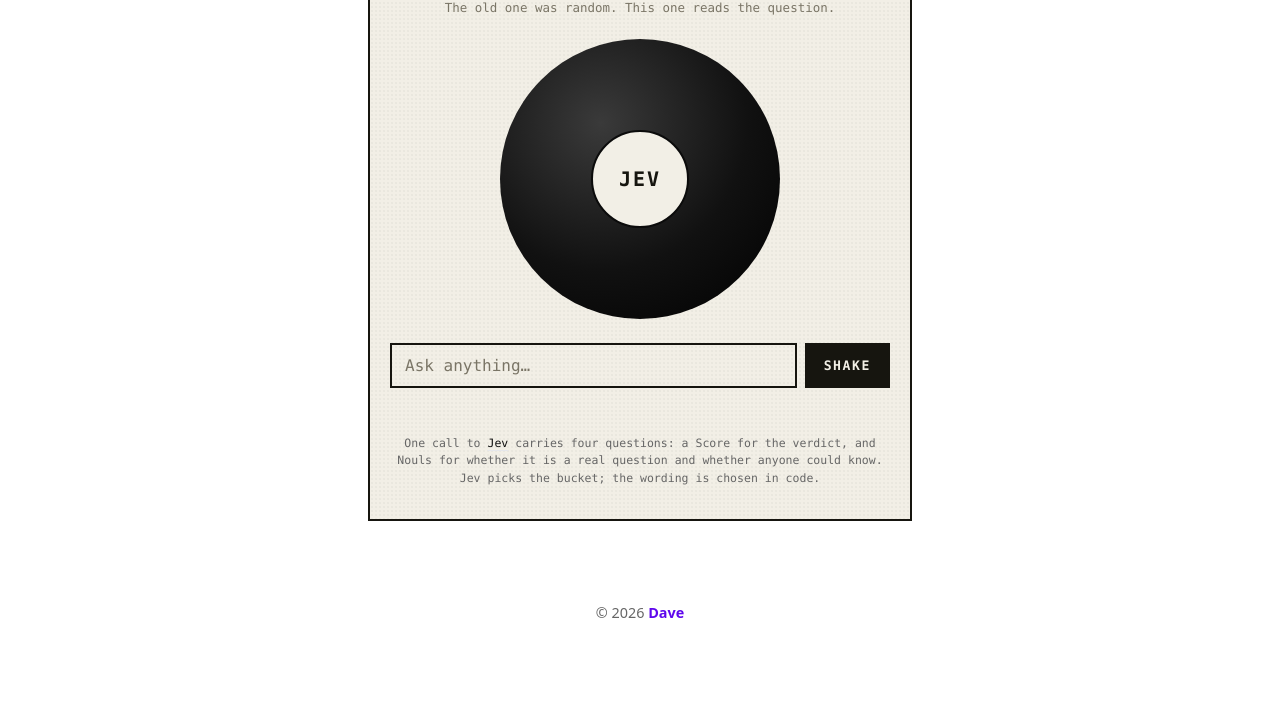
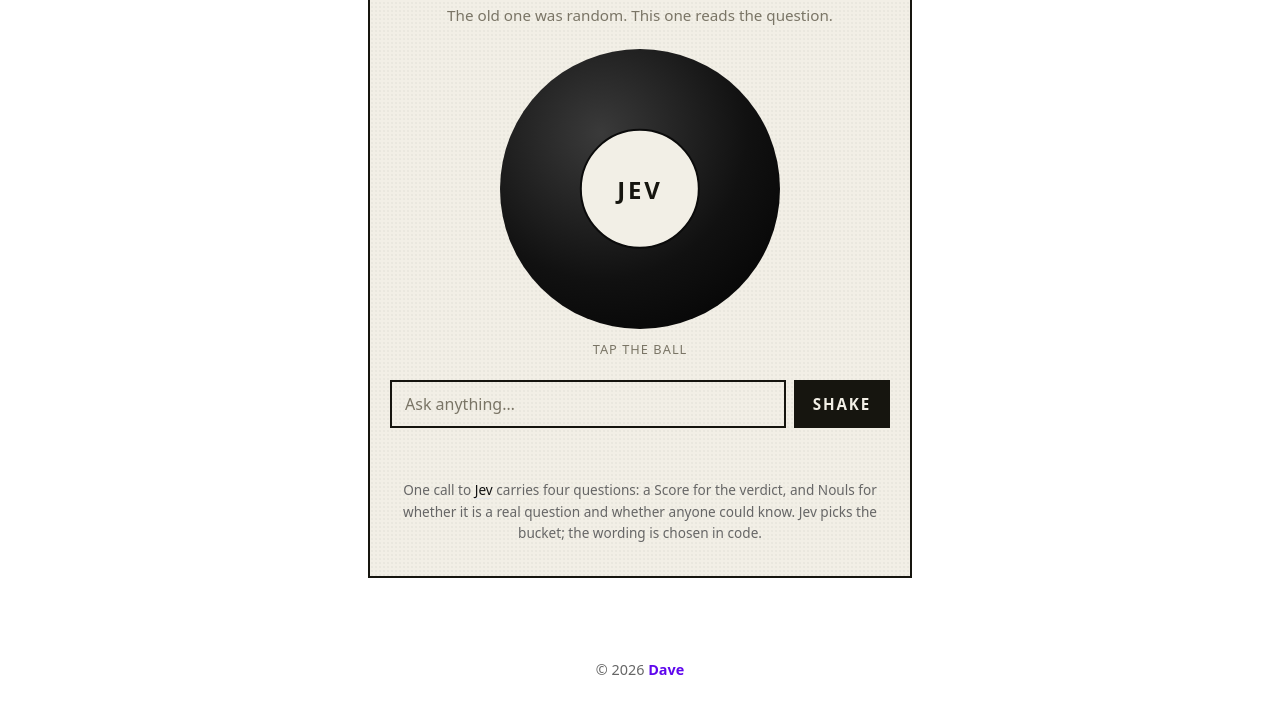
Before and after one commit to dave8172/dave8172-website, an Astro site in the folder frontend/: page /jevball in a window 1280 px wide. Shown: the part 165-880 px from the top of the page. Before the commit the page ends 822 px from the top, so only its background shows below. Built offline with nearby package versions, Linux system fonts and the light colour scheme; Astro itself is replaced by a stand-in of ours.

Commit message:
Wire stakes into hedging, add a tap-to-shake turn, match the site's type
Stakes was measured and displayed but drove nothing - a signal costing tokens
on every request and changing no behaviour. Now, when stakes read high and the
verdict sits at an extreme, the ball steps one bucket toward the middle and
speaks from there: the exam question goes from 'Don't count on it' to 'Outlook
not so good' at stakes 1.89, while the sunrise at 0.03 stays blunt.

Only the wording moves. level stays exactly where Jev put the mass, because the
chart highlights it and shifting it would put the highlight on a bar that is not
the tallest - the bug this page already had once. spokenLevel and hedged are
returned so the panel states plainly when the two differ.

The ball is now the control: tap or press Enter on it to shake, with an empty
question focusing the input instead of failing silently. The animation gained a
distinct turn phase - a fast tumble hands off to an eased rotation that always
travels forwards into place rather than snapping back the short way.

Type now uses the site's own stack at 17px instead of 15px monospace; the retro
register is carried by the paper texture, hard borders and letterspaced caps.

Three bugs found by looking at the rendered page rather than the diff:
- 'Outlook' rendered as 'OUTLOO / K'. overflow-wrap: anywhere was splitting
  words to guard against an overflow that 8-ball answers never cause.
- The title silently kept its old size: that replacement did not match the file
  and ran without an assertion, so it reported success having changed nothing.
  Measured computed styles in the browser to catch it.
- The Hedged row showed on unhedged answers. display: flex outranks the UA
  stylesheet's [hidden] rule, so the hidden attribute did nothing.

Co-Authored-By: Claude Opus 5 (1M context) <noreply@anthropic.com>
Claude-Session: https://claude.ai/code/session_01Sa5169APZKZrqTZgz6NTVY

```diff
--- a/frontend/public/jevball-ball.js
+++ b/frontend/public/jevball-ball.js
@@ -10,7 +10,18 @@ window.Ball = (function () {
   var ready = false;
   var renderer, scene, camera, sphere, raf;
   var spin = { x: 0, y: 0, z: 0 };
-  var tumbling = false, settling = false, t0 = 0;
+  var phase = "idle";          // idle -> tumble -> turn -> idle
+  var t0 = 0;
+  var from = { x: 0, y: 0, z: 0 };
+  var to = { x: 0, y: 0, z: 0 };
+
+  var TUMBLE_MS = 850;
+  var TURN_MS = 750;
+
+  // Ease-out cubic: fast at first, gliding into rest. A linear turn reads
+  // mechanical; this reads like a weighted object settling.
+  function ease(t) { return 1 - Math.pow(1 - t, 3); }
+  function lerp(a, b, t) { return a + (b - a) * t; }
 
   function init(canvas) {
     if (typeof THREE === "undefined") return false;
@@ -64,20 +75,25 @@ window.Ball = (function () {
     raf = requestAnimationFrame(loop);
     var now = performance.now();
 
-    if (tumbling) {
+    if (phase === "tumble") {
       sphere.rotation.x += spin.x;
       sphere.rotation.y += spin.y;
       sphere.rotation.z += spin.z;
-      if (now - t0 > 1100) { tumbling = false; settling = true; t0 = now; }
-    } else if (settling) {
-      // Ease every axis back to zero so the window faces the camera square-on.
-      sphere.rotation.x += (0 - sphere.rotation.x) * 0.12;
-      sphere.rotation.y += (0 - sphere.rotation.y) * 0.12;
-      sphere.rotation.z += (0 - sphere.rotation.z) * 0.12;
-      if (Math.abs(sphere.rotation.x) + Math.abs(sphere.rotation.y) + Math.abs(sphere.rotation.z) < 0.01) {
-        sphere.rotation.set(0, 0, 0);
-        settling = false;
+      if (now - t0 > TUMBLE_MS) {
+        // Hand off to a deliberate turn. The target is a whole number of turns
+        // past where the tumble happened to stop, so the ball always rotates
+        // forwards into place rather than snapping back the short way.
+        phase = "turn";
+        t0 = now;
+        from = { x: sphere.rotation.x, y: sphere.rotation.y, z: sphere.rotation.z };
+        to = { x: 0, y: Math.ceil(sphere.rotation.y / (Math.PI * 2) + 0.5) * Math.PI * 2, z: 0 };
       }
+    } else if (phase === "turn") {
+      var k = ease(Math.min(1, (now - t0) / TURN_MS));
+      sphere.rotation.x = lerp(from.x, to.x, k);
+      sphere.rotation.y = lerp(from.y, to.y, k);
+      sphere.rotation.z = lerp(from.z, to.z, k);
+      if (k >= 1) { sphere.rotation.set(0, 0, 0); phase = "idle"; }
     } else {
       // Idle: a slow drift so the thing looks alive without demanding attention.
       sphere.rotation.y = Math.sin(now / 3200) * 0.09;
@@ -87,13 +103,16 @@ window.Ball = (function () {
     renderer.render(scene, camera);
   }
 
+  // Returns how long the caller should wait before revealing the answer, so the
+  // reveal never beats the animation however fast the API replied.
   function shake() {
-    if (!ready || reduced) return reduced ? 260 : 0;
-    var s = function () { return (Math.random() - 0.5) * 0.44; };
-    spin = { x: s(), y: s() + 0.3, z: s() };
-    tumbling = true;
+    if (reduced) return 260;
+    if (!ready) return 0;
+    var s = function () { return (Math.random() - 0.5) * 0.5; };
+    spin = { x: s(), y: s() + 0.34, z: s() };
+    phase = "tumble";
     t0 = performance.now();
-    return 1100;
+    return TUMBLE_MS + TURN_MS;
   }
 
   return {
--- a/frontend/src/pages/api/jev.ts
+++ b/frontend/src/pages/api/jev.ts
@@ -7,7 +7,7 @@ import { askJev } from "../../lib/jev";
 export const prerender = false;
 
 /** Bump on any change to this file, so a response identifies its own build. */
-const BUILD = 4;
+const BUILD = 5;
 
 const PER_SUBJECT_PER_DAY = 20;
 const GLOBAL_PER_DAY = 500;
--- a/frontend/src/pages/jevball.astro
+++ b/frontend/src/pages/jevball.astro
@@ -12,12 +12,15 @@ import BaseLayout from "../layouts/BaseLayout.astro";
       <p class="jb-sub">The old one was random. This one reads the question.</p>
     </header>
 
-    <div class="jb-stage" id="jb-stage">
+    <div class="jb-stage" id="jb-stage" role="button" tabindex="0"
+         aria-label="Shake the ball">
       <canvas id="jb-canvas" aria-hidden="true"></canvas>
       <div id="jb-window" class="jb-window">
         <span id="jb-face" class="jb-face jb-idle">JEV</span>
       </div>
     </div>
+
+    <p class="jb-tap" id="jb-tap">Tap the ball</p>
 
     <form id="jb-form" class="jb-ask" autocomplete="off">
       <label class="jb-sr" for="jb-q">Ask a question</label>
@@ -49,6 +52,10 @@ import BaseLayout from "../layouts/BaseLayout.astro";
         <div class="jb-row"><span class="jb-k">Is a real question</span><span id="jb-isq">—</span></div>
         <div class="jb-row"><span class="jb-k">Knowable at all</span><span id="jb-know">—</span></div>
         <div class="jb-row"><span class="jb-k">Stakes</span><span id="jb-stakes">—</span></div>
+        <div class="jb-row" id="jb-hedge-row" hidden>
+          <span class="jb-k">Hedged</span>
+          <span id="jb-hedge" class="jb-hot">—</span>
+        </div>
         <p class="jb-foot" id="jb-explain"></p>
       </div>
     </section>
@@ -78,9 +85,15 @@ import BaseLayout from "../layouts/BaseLayout.astro";
     border: 2px solid var(--ink);
     background-image: radial-gradient(rgba(22, 21, 15, 0.035) 1px, transparent 1px);
     background-size: 4px 4px;
-    font-family: ui-monospace, "SF Mono", Menlo, Consolas, "Courier New", monospace;
-    font-size: 15px;
-    line-height: 1.5;
+    /* The site's own stack, so the panel reads as part of the page rather than
+       a widget dropped onto it. The retro register is carried by the paper
+       texture, the hard borders and the letterspaced caps instead of by a
+       typewriter face. */
+    font-family: system-ui, -apple-system, BlinkMacSystemFont, "Segoe UI", sans-serif;
+    font-size: 17px;
+    line-height: 1.6;
+    /* Figures line up in the readout column as the numbers change. */
+    font-variant-numeric: tabular-nums;
   }
 
   @media (prefers-color-scheme: dark) {
@@ -102,33 +115,45 @@ import BaseLayout from "../layouts/BaseLayout.astro";
   .jb-head { text-align: center; margin-bottom: 22px; }
 
   .jb h1 {
-    margin: 0; font-size: clamp(1.35rem, 6vw, 1.9rem);
-    letter-spacing: 0.22em; text-transform: uppercase; font-weight: 700;
+    margin: 0; font-size: clamp(1.15rem, 5vw, 2rem);
+    letter-spacing: 0.12em; text-transform: uppercase; font-weight: 700;
     font-family: inherit; color: var(--ink);
   }
 
-  .jb-sub { margin: 10px 0 0; color: var(--dim); font-size: 0.78rem; }
+  .jb-sub { margin: 12px 0 0; color: var(--dim); font-size: 0.95rem; }
 
-  .jb-stage { position: relative; width: min(280px, 76vw); aspect-ratio: 1; margin: 0 auto 24px; }
+  .jb-stage {
+    position: relative; width: min(280px, 76vw); aspect-ratio: 1; margin: 0 auto 24px;
+    cursor: pointer; border-radius: 50%;
+    -webkit-tap-highlight-color: transparent;
+    /* Touch devices get no hover, so the affordance has to be the label below. */
+    transition: transform 0.12s ease;
+  }
+  .jb-stage:active { transform: scale(0.97); }
+  .jb-stage:focus-visible { outline: 3px solid var(--hot); outline-offset: 6px; }
+  .jb-tap {
+    margin: -14px 0 20px; text-align: center;
+    font-size: 0.8rem; letter-spacing: 0.08em; text-transform: uppercase; color: var(--dim);
+  }
   #jb-canvas { display: block; width: 100%; height: 100%; }
   /* No WebGL: the stage paints the ball itself and nothing else changes. */
   .jb-stage.flat { background: radial-gradient(circle at 36% 30%, #3a3a3a 0%, #111 55%, #000 100%); border-radius: 50%; }
 
   .jb-window {
     position: absolute; left: 50%; top: 50%; transform: translate(-50%, -50%);
-    width: 35%; aspect-ratio: 1; border-radius: 50%;
+    width: 43%; aspect-ratio: 1; border-radius: 50%;
     background: #f2efe6; color: #16150f; border: 2px solid #0b0b0b;
-    display: grid; place-items: center; padding: 7%; text-align: center;
+    display: grid; place-items: center; padding: 6%; text-align: center;
     transition: opacity 0.28s ease;
   }
   .jb-window.hidden { opacity: 0; }
 
   .jb-face {
-    font-size: clamp(0.5rem, 2.1vw, 0.62rem); line-height: 1.2;
-    letter-spacing: 0.06em; text-transform: uppercase; font-weight: 700;
-    overflow-wrap: anywhere;
+    font-size: clamp(0.58rem, 2.3vw, 0.72rem); line-height: 1.3;
+    letter-spacing: 0.04em; text-transform: uppercase; font-weight: 700;
+    overflow-wrap: break-word; hyphens: none;
   }
-  .jb-face.jb-idle { font-size: clamp(0.95rem, 4.4vw, 1.25rem); letter-spacing: 0.1em; }
+  .jb-face.jb-idle { font-size: clamp(1.15rem, 5.4vw, 1.5rem); letter-spacing: 0.12em; }
 
   .jb-ask { display: flex; gap: 8px; margin-bottom: 10px; }
 
@@ -142,7 +167,7 @@ import BaseLayout from "../layouts/BaseLayout.astro";
   #jb-q::placeholder { color: var(--dim); }
 
   .jb button {
-    padding: 11px 17px; font-family: inherit; font-size: 0.82rem; font-weight: 700;
+    padding: 11px 17px; font-family: inherit; font-size: 0.95rem; font-weight: 700;
     letter-spacing: 0.12em; text-transform: uppercase;
     color: var(--paper); background: var(--ink);
     border: 2px solid var(--ink); border-radius: 0; cursor: pointer;
@@ -151,12 +176,12 @@ import BaseLayout from "../layouts/BaseLayout.astro";
   .jb button:disabled { opacity: 0.45; cursor: default; }
   #jb-q:focus-visible, .jb button:focus-visible { outline: 2px solid var(--hot); outline-offset: 2px; }
 
-  .jb-status { min-height: 1.2em; margin: 0 0 16px; font-size: 0.76rem; color: var(--hot); text-align: center; }
+  .jb-status { min-height: 1.2em; margin: 0 0 16px; font-size: 0.9rem; color: var(--hot); text-align: center; }
 
   .jb-detail { border-top: 2px solid var(--ink); padding-top: 12px; }
   .jb-toggle {
     width: 100%; text-align: left; background: none !important; color: var(--ink) !important;
-    border: 0 !important; padding: 4px 0; font-size: 0.72rem; letter-spacing: 0.08em;
+    border: 0 !important; padding: 6px 0; font-size: 0.88rem; letter-spacing: 0.06em;
   }
   .jb-chev { display: inline-block; transition: transform 0.2s ease; }
   .jb-toggle[aria-expanded="true"] .jb-chev { transform: rotate(90deg); }
@@ -164,22 +189,26 @@ import BaseLayout from "../layouts/BaseLayout.astro";
   .jb-panel { padding-top: 10px; }
   .jb-row {
     display: flex; justify-content: space-between; align-items: baseline; gap: 12px;
-    padding: 7px 0; border-bottom: 1px dotted var(--dim); font-size: 0.76rem;
+    padding: 9px 0; border-bottom: 1px dotted var(--dim); font-size: 0.92rem;
   }
+  /* `display: flex` above outranks the UA stylesheet's [hidden] { display: none },
+     so a hidden row stays visible. This puts it back. */
+  .jb-row[hidden] { display: none; }
   .jb-k { color: var(--dim); }
-  .jb-muted { color: var(--dim); font-size: 0.7rem; }
+  .jb-muted { color: var(--dim); font-size: 0.82rem; }
 
   .jb-meter { display: grid; grid-template-columns: repeat(5, 1fr); gap: 3px; margin: 12px 0 8px; }
-  .jb-cell { position: relative; height: 30px; border: 1px solid var(--ink); overflow: hidden; }
+  .jb-cell { position: relative; height: 36px; border: 1px solid var(--ink); overflow: hidden; }
   .jb-cell i { position: absolute; left: 0; right: 0; bottom: 0; display: block; background: var(--ink); }
   .jb-cell.at i { background: var(--hot); }
 
-  .jb-legend { list-style: none; margin: 0 0 6px; padding: 0; font-size: 0.68rem; color: var(--dim); }
+  .jb-legend { list-style: none; margin: 0 0 6px; padding: 0; font-size: 0.85rem; color: var(--dim); }
   .jb-legend li { padding: 2px 0; }
   .jb-legend li.at { color: var(--hot); }
+  .jb-hot { color: var(--hot); }
 
-  .jb-foot { margin: 12px 0 0; font-size: 0.68rem; color: var(--dim); line-height: 1.6; }
-  .jb-credit { margin: 22px auto 0; max-width: 34rem; font-size: 0.72rem; color: var(--muted); text-align: center; }
+  .jb-foot { margin: 14px 0 0; font-size: 0.84rem; color: var(--dim); line-height: 1.65; }
+  .jb-credit { margin: 24px auto 0; max-width: 34rem; font-size: 0.85rem; color: var(--muted); text-align: center; }
 </style>
 
 <!-- three.js must define THREE before ball.js runs. -->
@@ -237,7 +266,16 @@ import BaseLayout from "../layouts/BaseLayout.astro";
         li.textContent = i + " \u00b7 " + LEVELS[i] + " — " + pct(p);
       }
 
-      document.getElementById("jb-explain").textContent = r.reason === "not_a_question"
+      var hedgeRow = document.getElementById("jb-hedge-row");
+      hedgeRow.hidden = !r.hedged;
+      if (r.hedged) {
+        document.getElementById("jb-hedge").textContent =
+          "spoke from level " + r.spokenLevel + ", not " + r.level;
+      }
+
+      document.getElementById("jb-explain").textContent = r.hedged
+        ? "A lot rides on this one, so the ball stepped one level toward the middle before answering. The bar above is still where Jev actually put the weight \u2014 only the wording was softened."
+        : r.reason === "not_a_question"
         ? "That did not read as a question, so the ball did not bother scoring it."
         : r.reason === "unknowable"
           ? "The ball landed on the middle and rated the answer genuinely unknowable — so it said so rather than stalling."
@@ -246,15 +284,25 @@ import BaseLayout from "../layouts/BaseLayout.astro";
       detail.hidden = false;
     }
 
-    form.addEventListener("submit", function (e) {
-      e.preventDefault();
+    var busy = false;
+
+    function ask() {
+      if (busy) return;
       var q = input.value.trim();
-      if (!q) { input.focus(); return; }
+      if (!q) {
+        // Tapping the ball with nothing typed should point at what is missing
+        // rather than silently doing nothing.
+        input.focus();
+        status.textContent = "Ask something first.";
+        return;
+      }
+      busy = true;
 
       go.disabled = true;
       status.textContent = "";
       win.classList.add("hidden");
       var wait = (window.Ball && Ball.shake()) || 0;
+      var release = function () { busy = false; go.disabled = false; };
 
       fetch("/api/jev", {
         method: "POST",
@@ -274,7 +322,7 @@ import BaseLayout from "../layouts/BaseLayout.astro";
             face.classList.remove("jb-idle");
             win.classList.remove("hidden");
             render(r);
-            go.disabled = false;
+            release();
           }, Math.max(0, wait - 120));
         })
         .catch(function (err) {
@@ -283,9 +331,15 @@ import BaseLayout from "../layouts/BaseLayout.astro";
             face.classList.add("jb-idle");
             win.classList.remove("hidden");
             status.textContent = err.message || "Something went wrong.";
-            go.disabled = false;
+            release();
           }, Math.max(0, wait - 120));
         });
+    }
+
+    form.addEventListener("submit", function (e) { e.preventDefault(); ask(); });
+    stage.addEventListener("click", ask);
+    stage.addEventListener("keydown", function (e) {
+      if (e.key === "Enter" || e.key === " ") { e.preventDefault(); ask(); }
     });
   })();
 </script>
```
Also changed, not shown: frontend/src/lib/jev.ts (+28 -2 lines), frontend/test/jev.test.mjs (+26 -0 lines).
